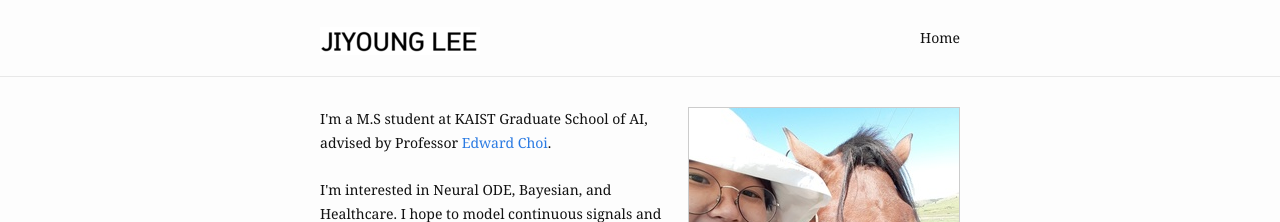
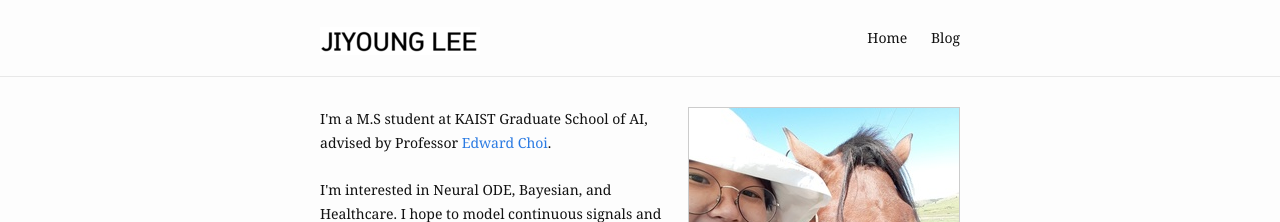
Before and after one commit to jiyounglee-0523/jiyounglee-0523.github.io, a Jekyll site: the page built from index.markdown, in a window 1280 px wide. Shown: the top 222 px of the page. Built offline with Jekyll 4.4.1, drawn with Linux system fonts in a browser that asks for light colours.

Commit message:
Update _config.yml

```diff
--- a/_config.yml
+++ b/_config.yml
@@ -56,7 +56,7 @@ header:
   pages:
     - name: Home
       slug: /     # <-- index.md
-    # - name:   # <-- whatever.md
+    - name: Blog  # <-- whatever.md
 
 footer:
   show_powered_by: true
```
